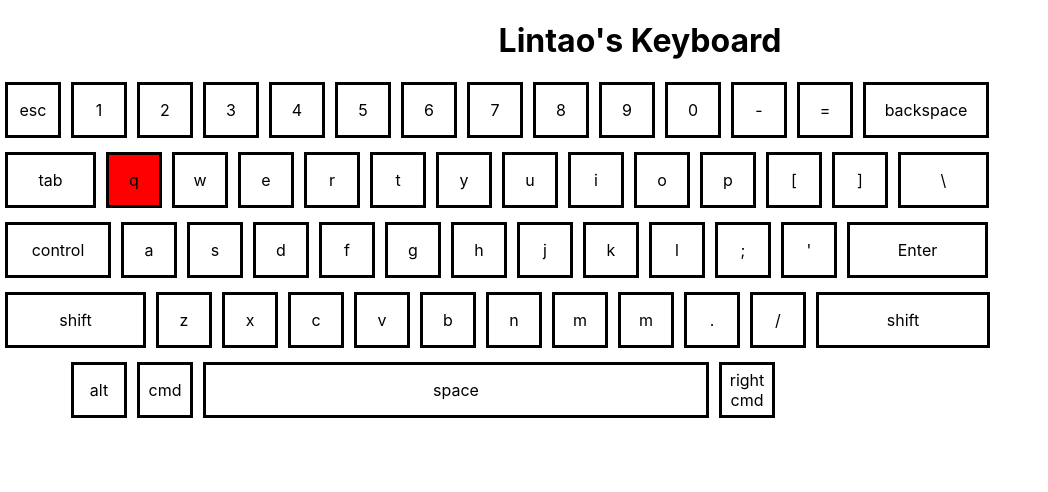
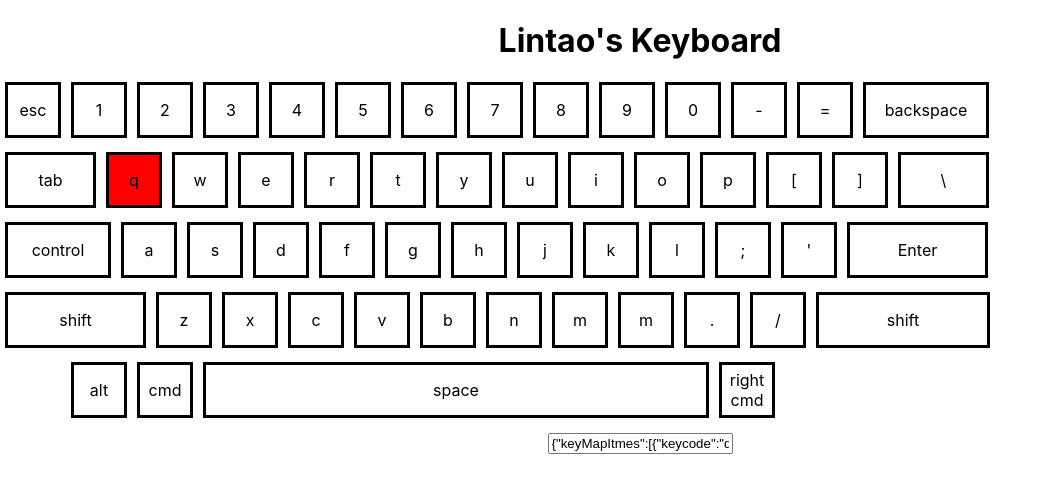
Before and after one commit to LintaoAmons/Keyboard, a React (Create React App) app: page / in a window 1280 px wide. Shown: the top 492 px of the page, without its empty margins (0-1048 px from the left). Built offline with nearby package versions, Linux system fonts and the light colour scheme.

Commit message:
add config input

```diff
--- a/src/core/Keyboard.tsx
+++ b/src/core/Keyboard.tsx
@@ -2,6 +2,7 @@ import { OneButton } from "./OneButton/OneButton";
 import { Modifier } from "./OneButton/OneButton";
 import styles from './Keyboard.module.scss'
 import { useState } from "react";
+import { json } from "stream/consumers";
 
 interface KeyMapConfig {
   // TODO 如何把这个 list 变成一个 map
@@ -15,7 +16,7 @@ interface KeyMapItem {
 }
 
 const Keyboard: React.FC = () => {
-  const [config, useConfig] = useState<KeyMapConfig>(
+  const [config, setConfig] = useState<KeyMapConfig>(
     {
       keyMapItmes: [
         { keycode: 'q', modifiers: [Modifier.ALT], description: "description" }
@@ -33,6 +34,10 @@ const Keyboard: React.FC = () => {
       size={props.size}
       hidden={props.hidden}
       description={getCorrespondingDescription(props.keycode)} />)
+  }
+
+  const handleChange = (e: any) => {
+    setConfig(JSON.parse(e.target.value))
   }
 
   return (
@@ -105,6 +110,9 @@ const Keyboard: React.FC = () => {
         <KeyWrapper keycode='space' size={100} />
         <KeyWrapper keycode='right cmd' />
       </div>
+      <div>
+        <input type="text" name="config" id="config" defaultValue={JSON.stringify(config)} onBlur={handleChange} />
+      </div>
     </div>
   )
 }
```
